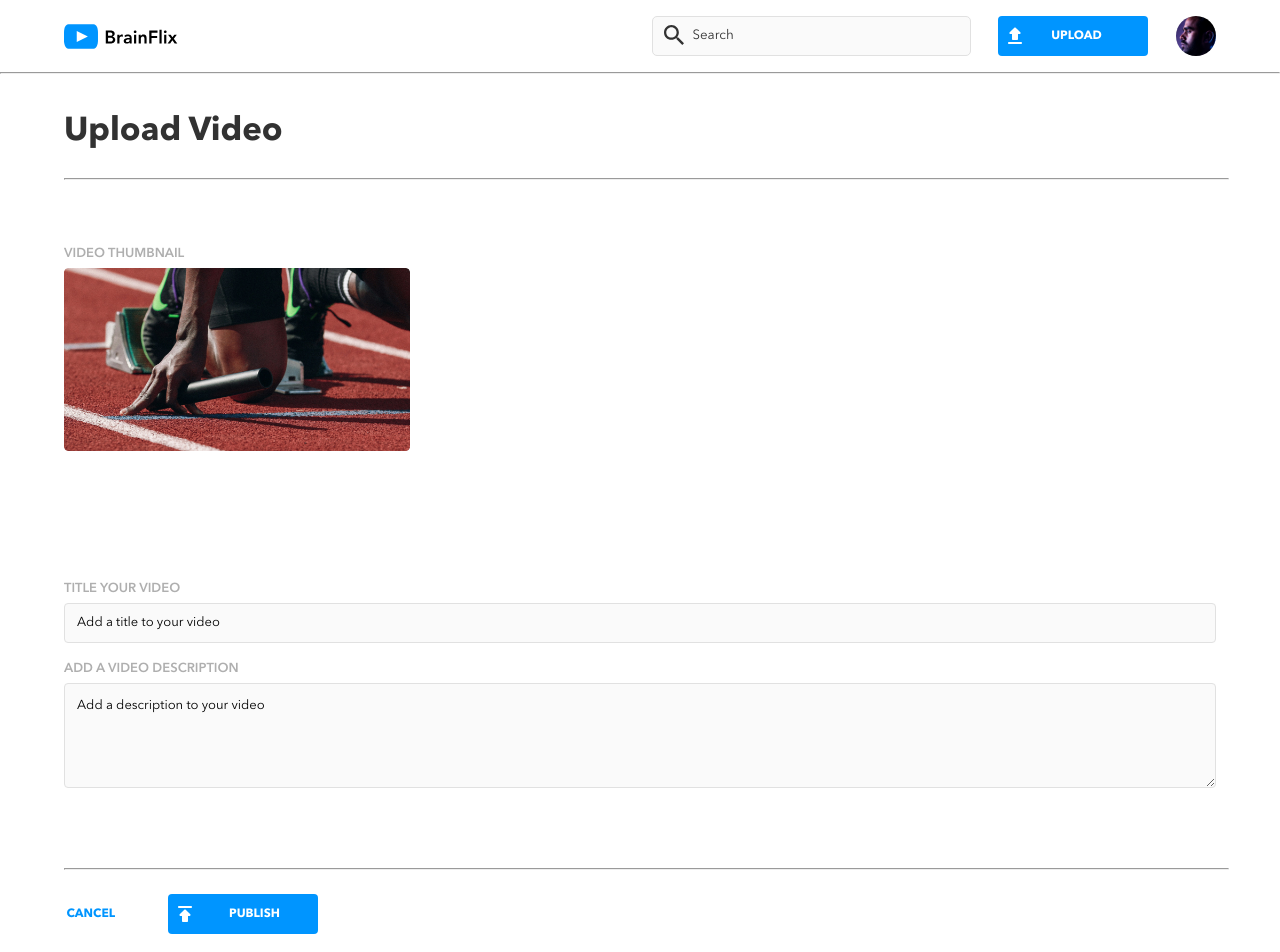
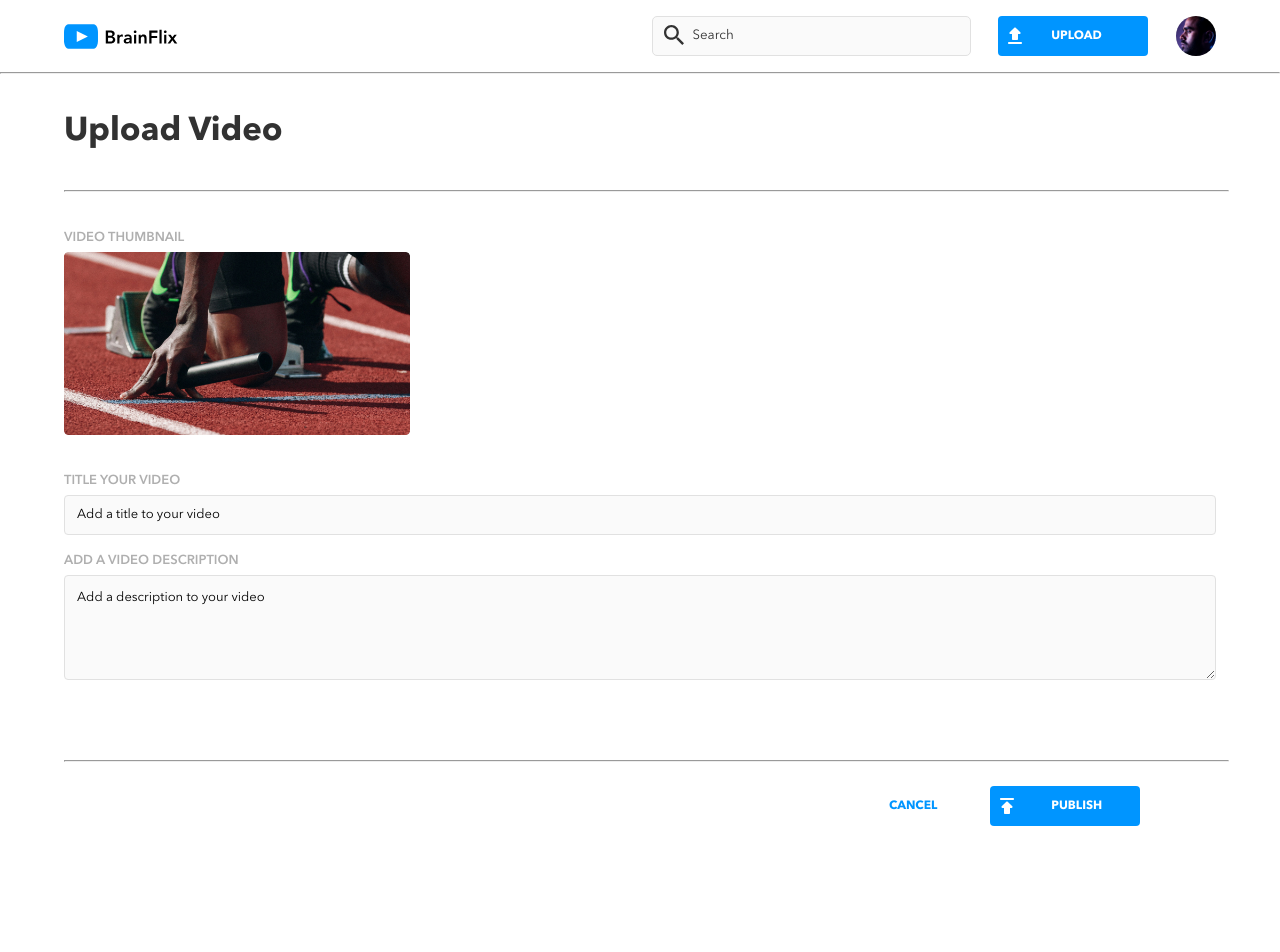
Before and after one commit to Geetha-RK/geetha-rashinkarkumar-brainflix, a React (Vite) app: page /upload in a window 1280 px wide. Shown: the top 952 px of the page. After the commit the page ends 862 px from the top, so only its background shows below. Built offline with nearby package versions, Linux system fonts and the light colour scheme.

Commit message:
Format the document in upload

```diff
--- a/src/pages/Upload.jsx
+++ b/src/pages/Upload.jsx
@@ -3,8 +3,8 @@ import thumbnail from "../assets/images/Upload-video-preview.jpg";
 import publish from "../assets/icons/publish.svg";
 import Button from "../components/Button/Button";
 import Swal from "sweetalert2";
-import { useState, useRef } from 'react';
-import { useNavigate } from 'react-router-dom';
+import { useState, useRef } from "react";
+import { useNavigate } from "react-router-dom";
 
 export default function Upload() {
   const [title, setTitle] = useState("");
@@ -71,7 +71,6 @@ export default function Upload() {
     return true;
   };
 
-
   const handleCancelClick = () => {
     Swal.fire({
       title: "Are you sure?",
@@ -95,7 +94,7 @@ export default function Upload() {
       <hr className="upload-border" />
       <h1 className="uploads">Upload Video</h1>
       <hr className="uploads-border uploads-border--modifier" />
-
+      <div className="uploads__containers">
         <div className="uploads__container1">
           <label className="uploads__label" htmlFor="thumbnail">
             VIDEO THUMBNAIL
@@ -107,7 +106,7 @@ export default function Upload() {
             alt="video-thumbnail"
           />
         </div>
-            <form ref={formRef} >
+        <form ref={formRef}>
           <div className="uploads__container2">
             <label className="uploads__label" htmlFor="title">
               TITLE YOUR VIDEO
@@ -131,16 +130,22 @@ export default function Upload() {
               onChange={handleDescriptionChange}
             ></textarea>
           </div>
+        </form>
+      </div>
       <hr className="uploads-border uploads-border--modifier" />
       <div className="uploads__container3">
         <div className="uploads__publish" onClick={handleFormSubmit}>
-                        <Button prop="PUBLISH" url={publish} from="publish" isPublish={true}/>
+          <Button
+            prop="PUBLISH"
+            url={publish}
+            from="publish"
+            isPublish={true}
+          />
         </div>
         <div onClick={handleCancelClick}>
-                        <Button prop="Cancel" url={publish} from="cancel" isCancel={true}/>
+          <Button prop="Cancel" url={publish} from="cancel" isCancel={true} />
         </div>
       </div>
-            </form>
     </>
   );
 }
--- a/src/pages/Upload.scss
+++ b/src/pages/Upload.scss
@@ -35,7 +35,7 @@
     }
     @include desktop{
         @include font-style('Avenir',33px,700,44px,$brainflix-black);
-        padding:2.25rem 2.25rem 1.5rem 4rem;
+        padding:2.25rem 4rem 2.25rem 4rem;
     }
 
     &__container1{
@@ -47,7 +47,7 @@
             padding-bottom: 0;
         }
         @include desktop{
-            padding: 64px;
+            padding: 36px 64px;
         }
     }
 
@@ -78,6 +78,7 @@
         }
         @include desktop{
             padding: 64px;
+            padding-top: 0;
         }
     }
     &__title{
@@ -131,6 +132,9 @@
     }
     &__publish{
         width:100%;
+        @include tablet{
+            width:21%;
+        }
     }
     &__cancel{
         padding-top: 36px;
```
Lines whose indentation alone changed are shown as unchanged.
